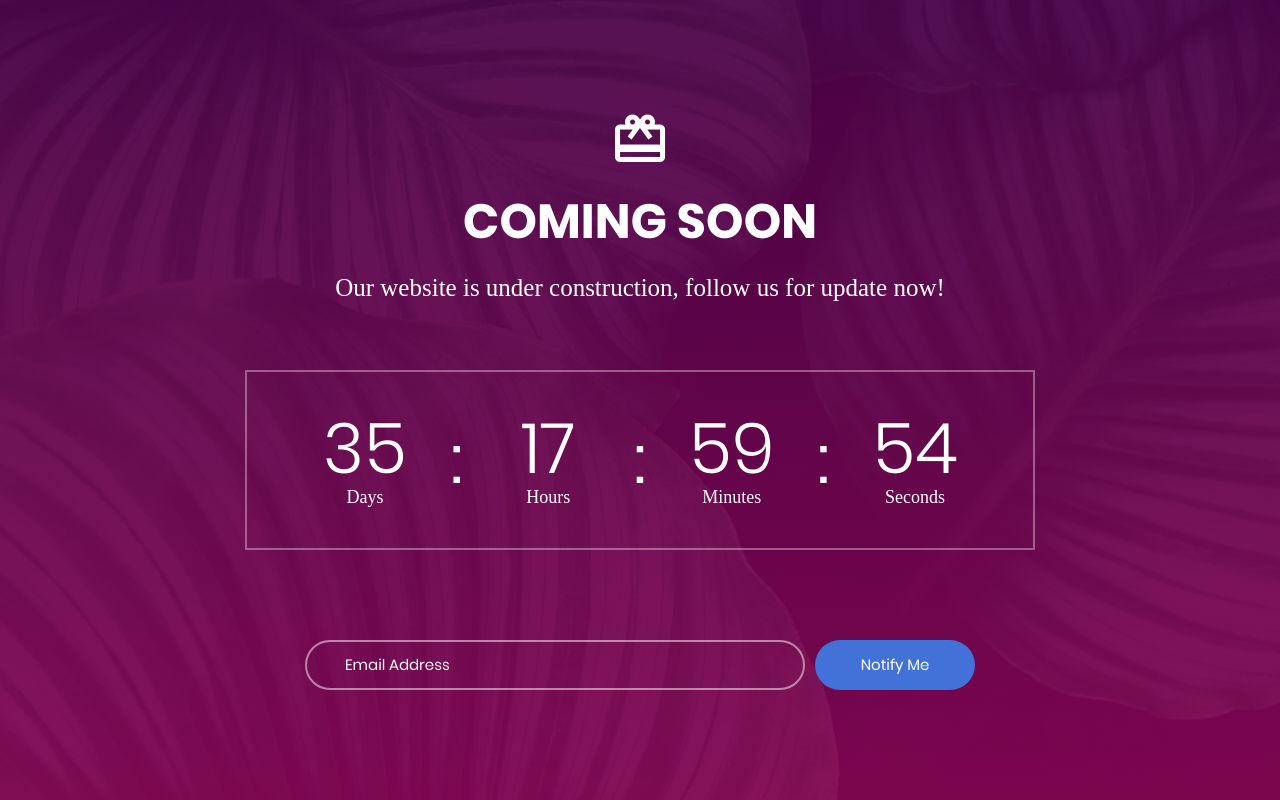
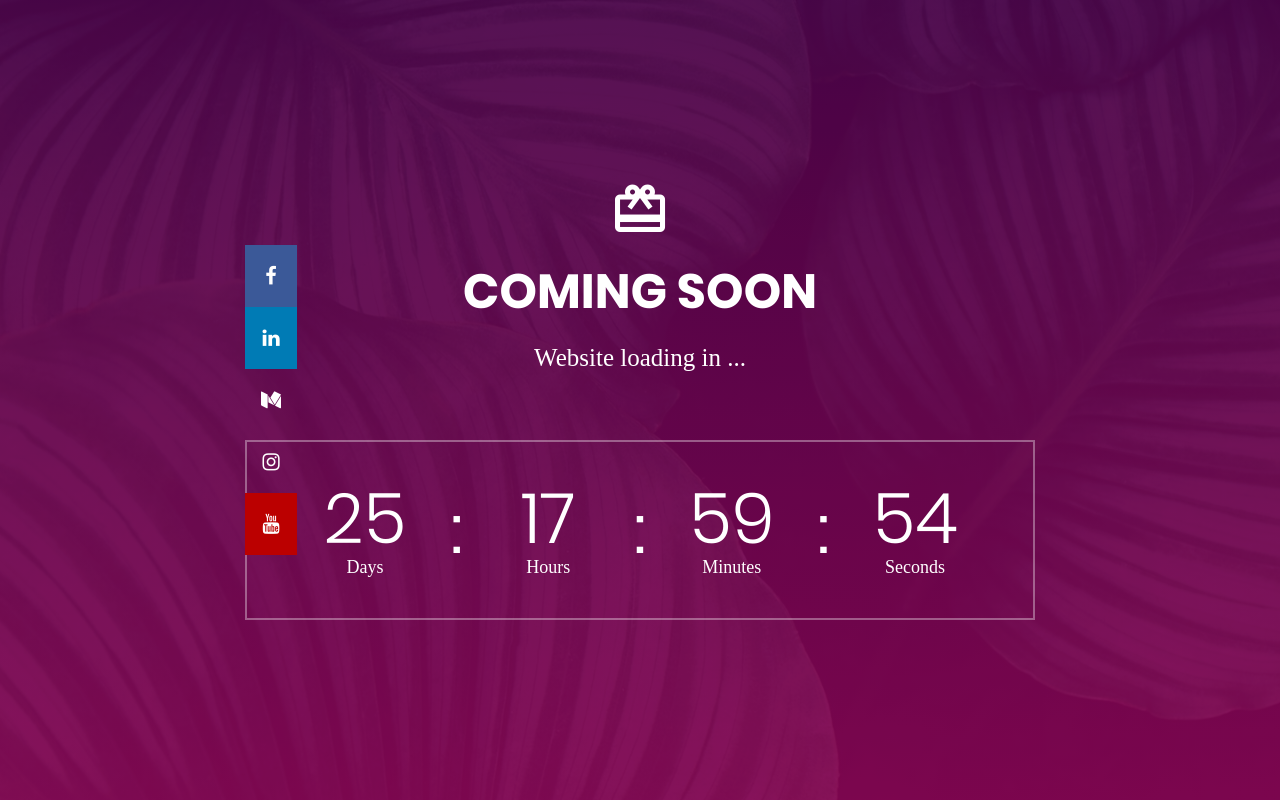
Before and after one commit to The-Research-Nest/The-Research-Nest.github.io, a PHP site: page / in a window 1280 px wide. Run offline with PHP 8.4, Linux system fonts and the light colour scheme; some web fonts are replaced.

Commit message:
first commit

```diff
--- a/css/main.css
+++ b/css/main.css
@@ -534,3 +534,52 @@ input.input100 {
   /*---------------------------------------------*/
 
 }
+
+/* Fixed/sticky icon bar (vertically aligned 50% from the top of the screen) */
+.icon-bar {
+  position: fixed;
+  top: 50%;
+  -webkit-transform: translateY(-50%);
+  -ms-transform: translateY(-50%);
+  transform: translateY(-50%);
+}
+
+/* Style the icon bar links */
+.icon-bar a {
+  display: block;
+  text-align: center;
+  padding: 16px;
+  transition: all 0.3s ease;
+  color: white;
+  font-size: 20px;
+}
+
+/* Style the social media icons with color, if you want */
+.icon-bar a:hover {
+  background-color: #000;
+}
+
+.facebook {
+  background: #3B5998;
+  color: white;
+}
+
+.twitter {
+  background: #55ACEE;
+  color: white;
+}
+
+.google {
+  background: #dd4b39;
+  color: white;
+}
+
+.linkedin {
+  background: #007bb5;
+  color: white;
+}
+
+.youtube {
+  background: #bb0000;
+  color: white;
+}
--- a/index.html
+++ b/index.html
@@ -1,7 +1,7 @@
 <!DOCTYPE html>
 <html lang="en">
 <head>
-	<title>Coming Soon 8</title>
+	<title>Coming Soon </title>
 	<meta charset="UTF-8">
 	<meta name="viewport" content="width=device-width, initial-scale=1">
 <!--===============================================================================================-->
@@ -35,7 +35,7 @@
 			</h3>
 
 			<p class="txt-center m2-txt1 p-b-67">
-				Our website is under construction, follow us for update now!
+				Website loading in ...
 			</p>
 
 			<div class="flex-w flex-sa-m cd100 bor1 p-t-42 p-b-22 p-l-50 p-r-50 respon1">
@@ -65,17 +65,19 @@
 					<span class="m2-txt2">Seconds</span>
 				</div>
 			</div>
+			<!-- Load font awesome icons -->
+            <link rel="stylesheet" href="https://cdnjs.cloudflare.com/ajax/libs/font-awesome/4.7.0/css/font-awesome.min.css">
 
-			<form class="flex-w flex-c-m contact100-form validate-form p-t-70">
-				<div class="wrap-input100 validate-input where1" data-validate = "Email is required: ex@abc.xyz">
-					<input class="s1-txt1 placeholder0 input100" type="text" name="email" placeholder="Email Address">
-					<span class="focus-input100"></span>
-				</div>
+            <!-- The social media icon bar -->
+            <div class="icon-bar">
+				<a href="#" class="facebook"><i class="fa fa-facebook"></i></a>
+				<a href="#" class="linkedin"><i class="fa fa-linkedin"></i></a>
+				<a href="#" class="medium"><i class="fa fa-medium"></i></a>
+				<a href="#" class="instagram"><i class="fa fa-instagram"></i></a>
+				<a href="#" class="youtube"><i class="fa fa-youtube"></i></a>
+			</div>
 
-				<button class="flex-c-m s1-txt1 size2 how-btn trans-04 where1">
-					Notify Me
-				</button>
-			</form>
+
 		</div>
 	</div>
 
@@ -101,7 +103,7 @@
 			/*Endtime must be > current time*/
 			endtimeYear: 0,
 			endtimeMonth: 0,
-			endtimeDate: 35,
+			endtimeDate: 25,
 			endtimeHours: 18,
 			endtimeMinutes: 0,
 			endtimeSeconds: 0,
```
